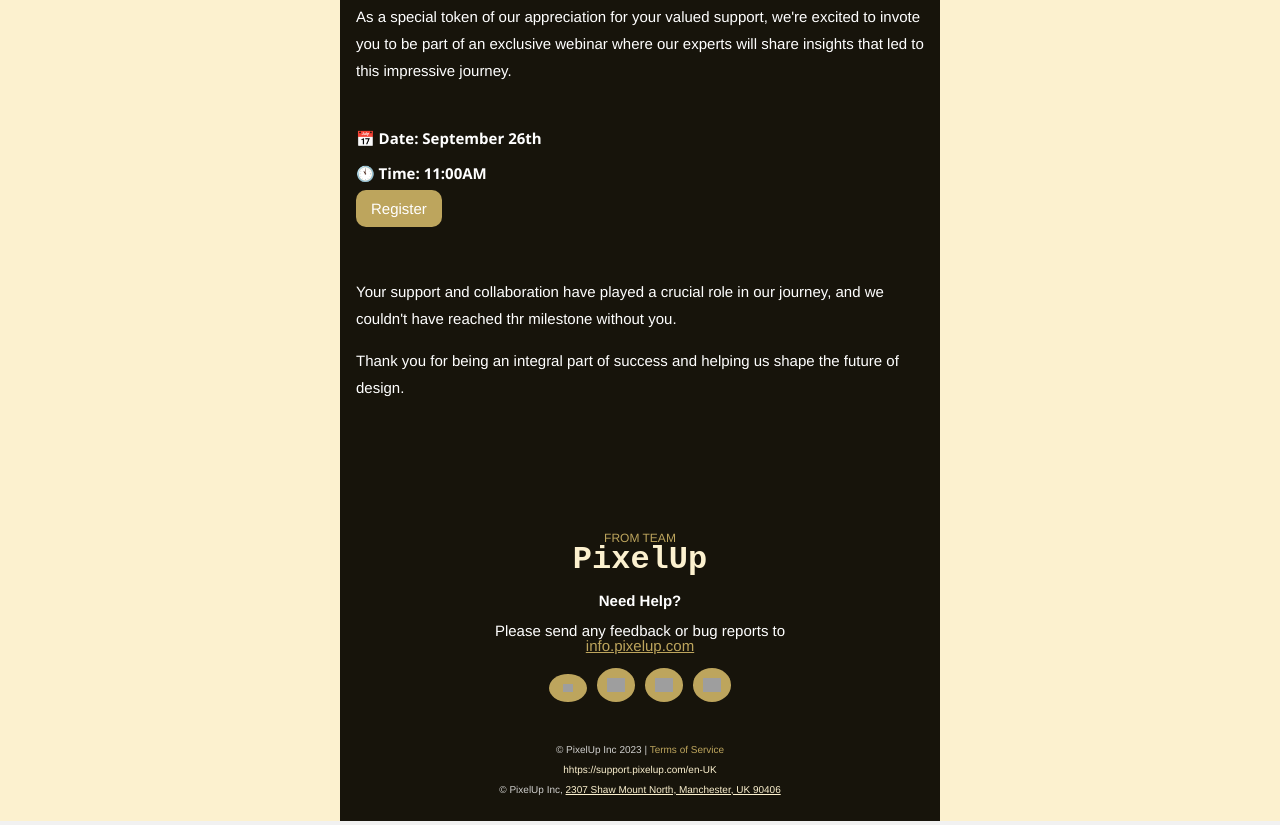
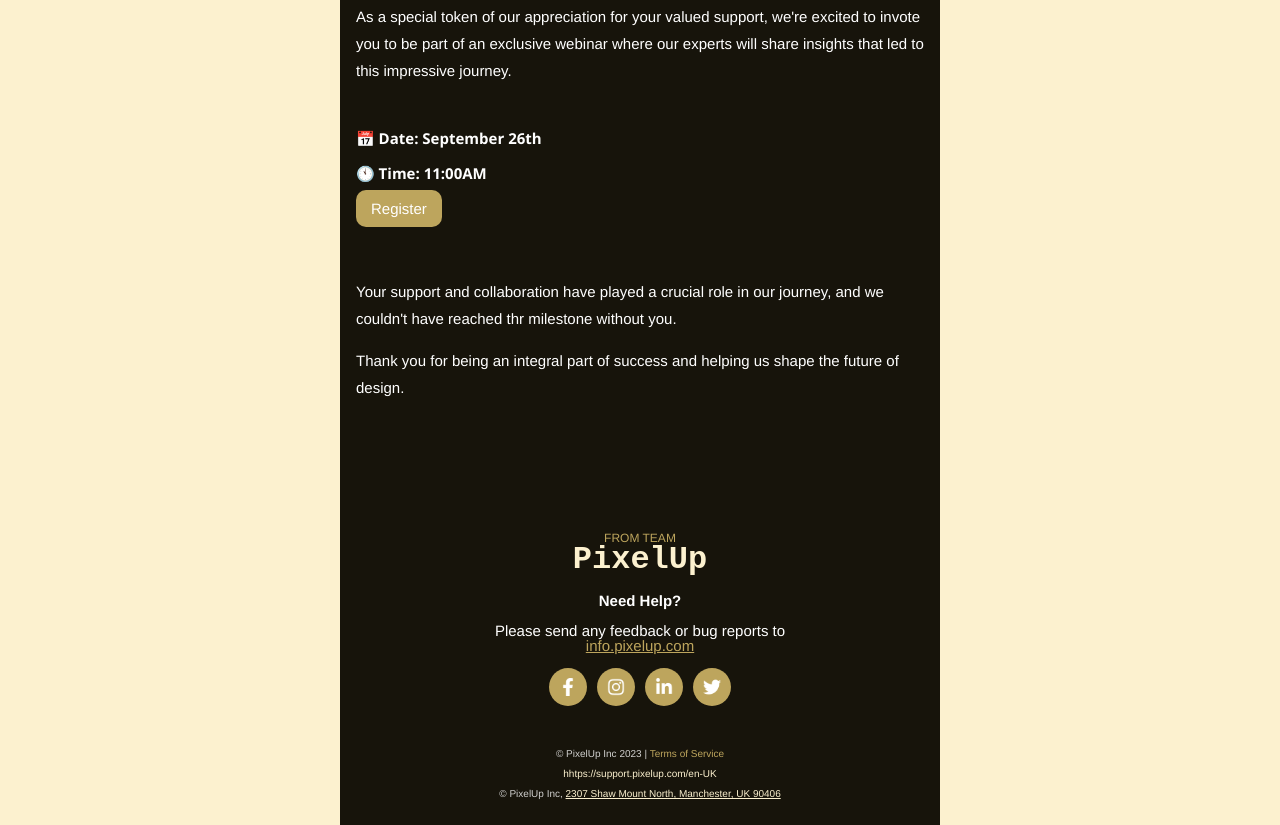
Before and after one commit to oMoFoLaYaN/ViceMail, a plain HTML site: page 1/congrats.html in a window 1280 px wide. Shown: the part 435-1260 px from the top of the page. Drawn offline with Linux system fonts and the light colour scheme; grey boxes are pictures that could not be loaded; a web font is replaced by a local one.

Commit message:
Update congrats.html

```diff
--- a/1/congrats.html
+++ b/1/congrats.html
@@ -322,16 +322,16 @@
                         </p>
                         <div style="font-size: 0; margin-top: 15px;">
                           <a href="#" style="margin: 0 5px; background-color: #bda55d; padding: 10px; width: 18px; display: inline-block; border-radius: 100%;">
-                            <img src="https://i.ibb.co/vLGSS4V/facebook-f.png" alt="facebook-f" style="max-width: 60%; margin: auto;">
+                            <img src="https://raw.githubusercontent.com/oMoFoLaYaN/ViceMail/main/1/images/facebook.png" alt="facebook-f" style="max-width: 100%; margin: auto;">
                           </a>
                           <a href="#" style="margin: 0 5px; background-color: #bda55d; padding: 10px; width: 18px; display: inline-block; border-radius: 100%;">
-                            <img src="https://i.ibb.co/BPZcBQJ/instagram.png" alt="instagram" style="max-width: 100%; margin: auto;">
+                            <img src="https://raw.githubusercontent.com/oMoFoLaYaN/ViceMail/main/1/images/Instagram.png" alt="instagram" style="max-width: 100%; margin: auto;">
                           </a>
                           <a href="#" style="margin: 0 5px; background-color: #bda55d; padding: 10px; width: 18px; display: inline-block; border-radius: 100%;">
-                            <img src="https://i.ibb.co/F3bXbh6/linkedin-in.png" alt="linkedin-in" style="max-width: 100%; margin: auto;">
+                            <img src="https://raw.githubusercontent.com/oMoFoLaYaN/ViceMail/main/1/images/linkedin.png" alt="linkedin-in" style="max-width: 100%; margin: auto;">
                           </a>
                           <a href="#" style="margin: 0 5px; background-color: #bda55d; padding: 10px; width: 18px; display: inline-block; border-radius: 100%;">
-                            <img src="https://i.ibb.co/4mkK85y/x-twitter.png" alt="x-twitter" style="max-width: 100%; margin: auto;">
+                            <img src="https://raw.githubusercontent.com/oMoFoLaYaN/ViceMail/main/1/images/twitter.png" alt="x-twitter" style="max-width: 100%; margin: auto;">
                           </a>
                         </div>
                       </td>
```
